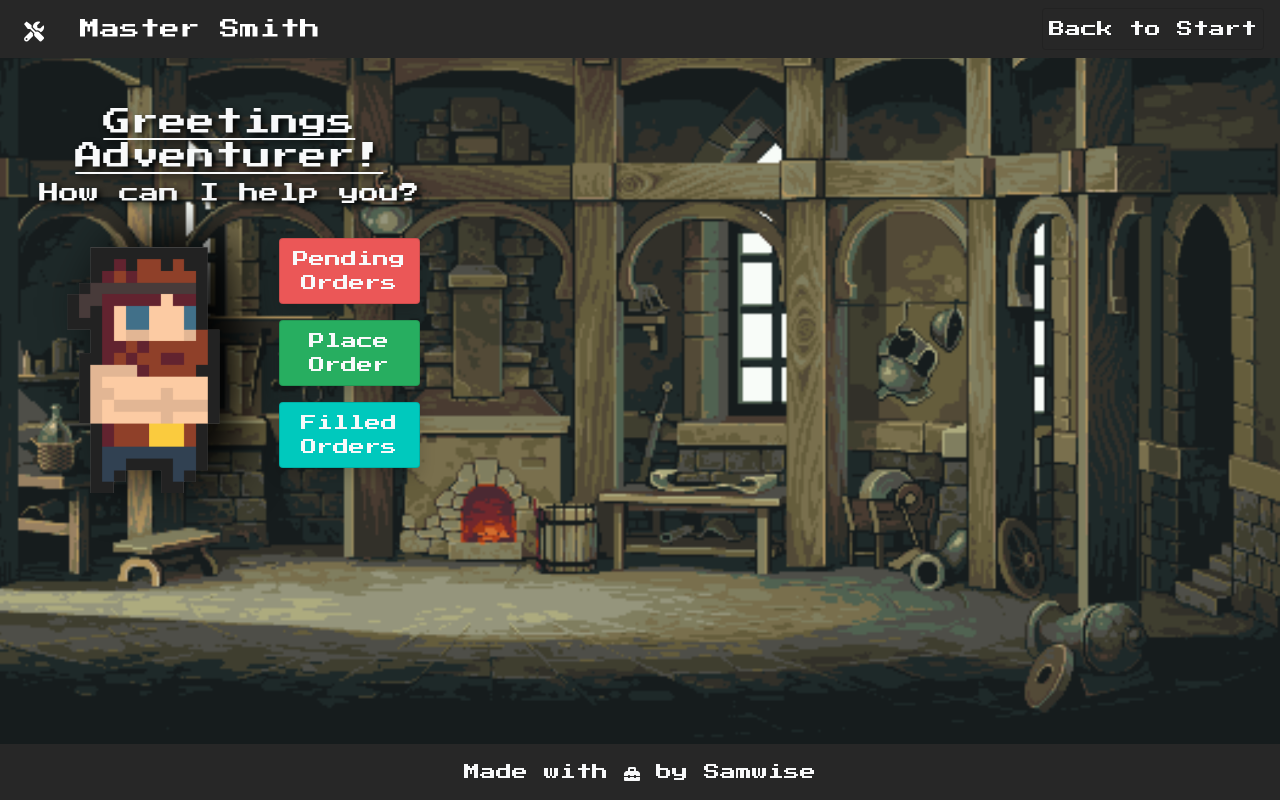
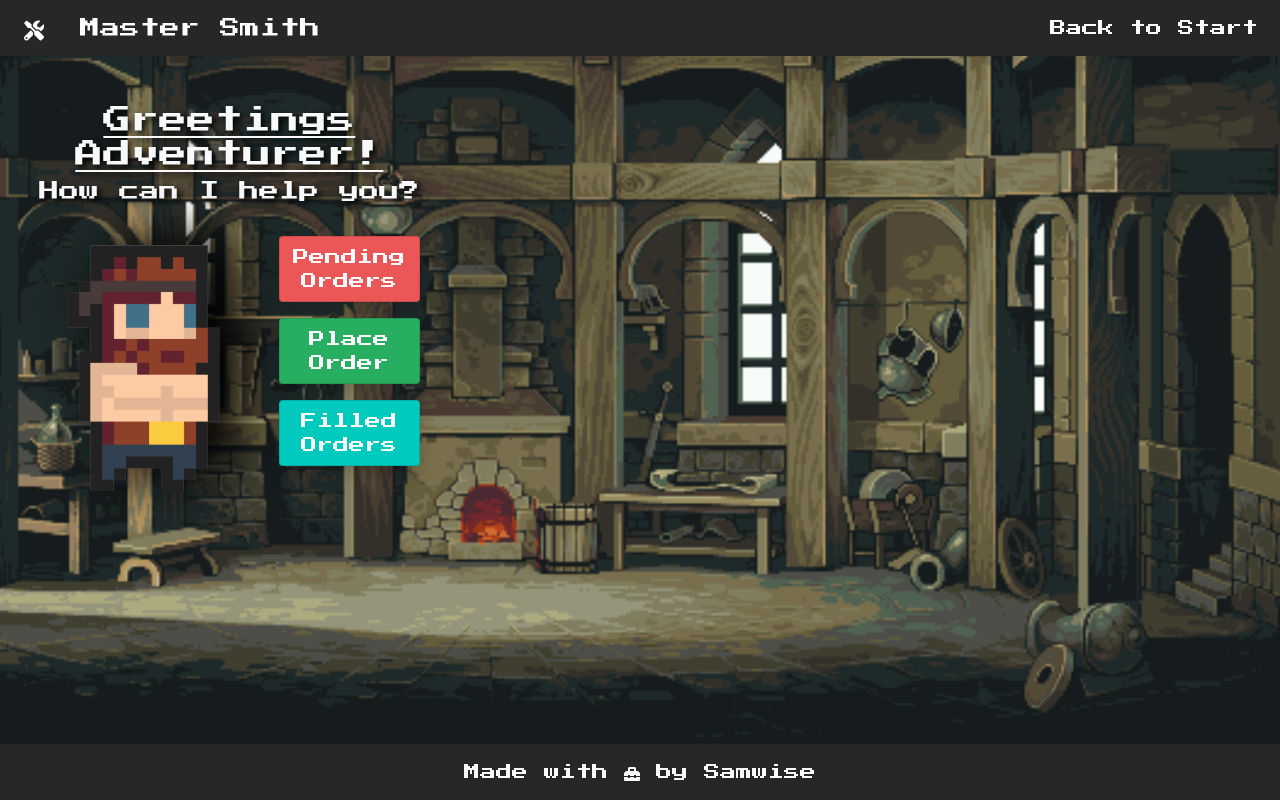
Before and after one commit to SamLimpic/master-smith, a website with bundled scripts: page index.html in a window 1280 px wide. Built offline with nearby package versions, Linux system fonts and the light colour scheme.

Commit message:
finalized

```diff
--- a/index.html
+++ b/index.html
@@ -22,7 +22,8 @@
             <a class="navbar-brand" href="#">
                 <span class="ml-2"> <i class="fas fa-tools mr-3"></i> Master Smith</span>
             </a>
-            <button class="card text-center text-light bg-dark py-2" onclick="app.ordersController.backToStart()">
+            <button class="card text-center text-light bg-dark py-2" onclick="app.ordersController.backToStart()"
+                style="border: none">
                 Back to Start</button>
         </nav>
     </header>
```
